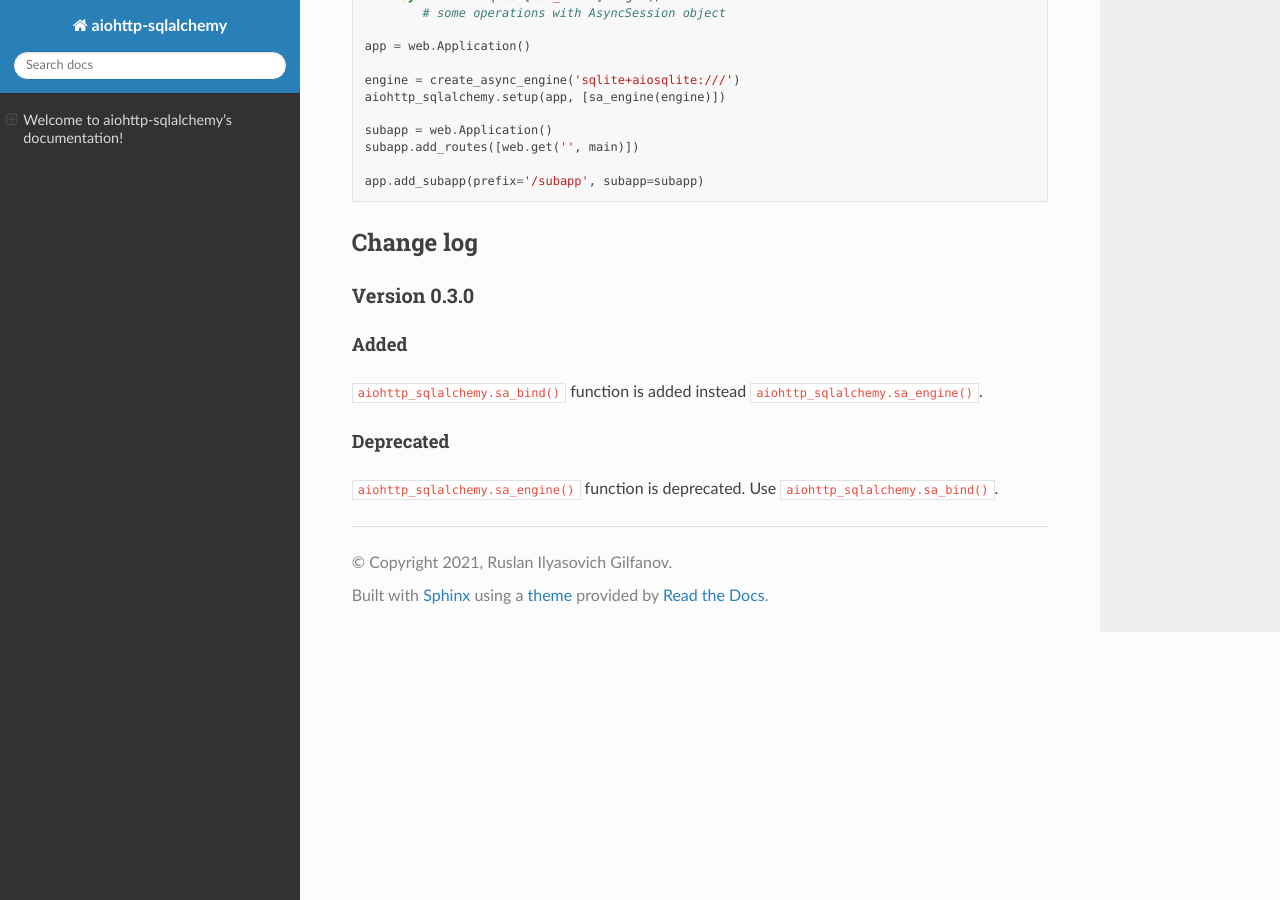
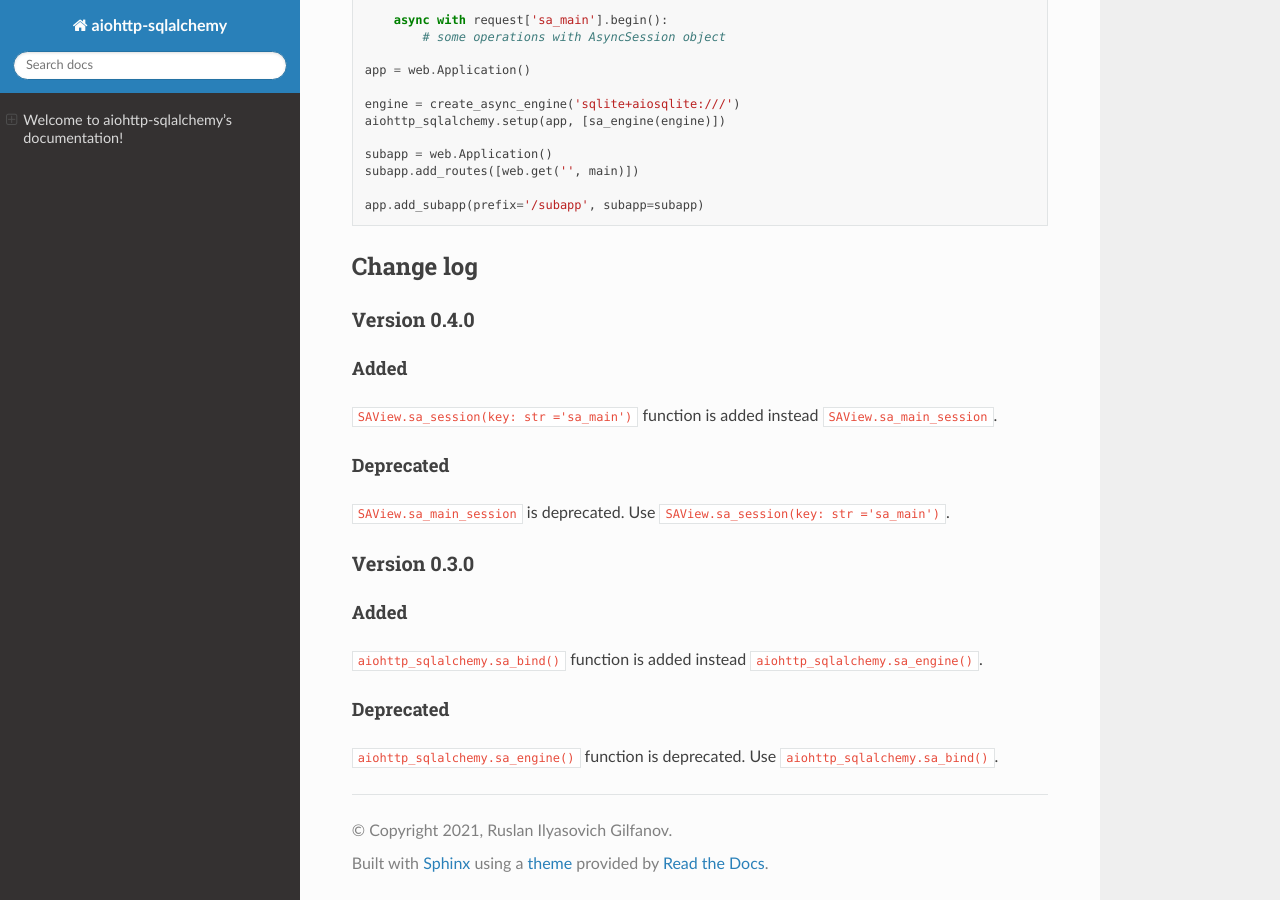
Before and after one commit to ri-gilfanov/aiohttp-sqlalchemy, a Sphinx documentation site: the page built from docs/index.rst, in a window 1280 px wide and 900 px high, scrolled down 3167 px. Built offline with Sphinx 7.4.7 and the Read the Docs theme 2.0.0, drawn with Linux system fonts in a browser that asks for light colours.

Commit message:
Update "Change log" section in docs

```diff
--- a/docs/index.rst
+++ b/docs/index.rst
@@ -179,6 +179,18 @@ Access to ``AsyncSession`` object from nested app has no differences.
 
 Change log
 ----------
+Version 0.4.0
+^^^^^^^^^^^^^
+Added
+"""""
+``SAView.sa_session(key: str ='sa_main')`` function is added instead
+``SAView.sa_main_session``.
+
+Deprecated
+""""""""""
+``SAView.sa_main_session`` is deprecated. Use
+``SAView.sa_session(key: str ='sa_main')``.
+
 Version 0.3.0
 ^^^^^^^^^^^^^
 Added
@@ -186,7 +198,6 @@ Added
 ``aiohttp_sqlalchemy.sa_bind()`` function is added instead
 ``aiohttp_sqlalchemy.sa_engine()``.
 
-
 Deprecated
 """"""""""
 ``aiohttp_sqlalchemy.sa_engine()`` function is deprecated. Use
```
